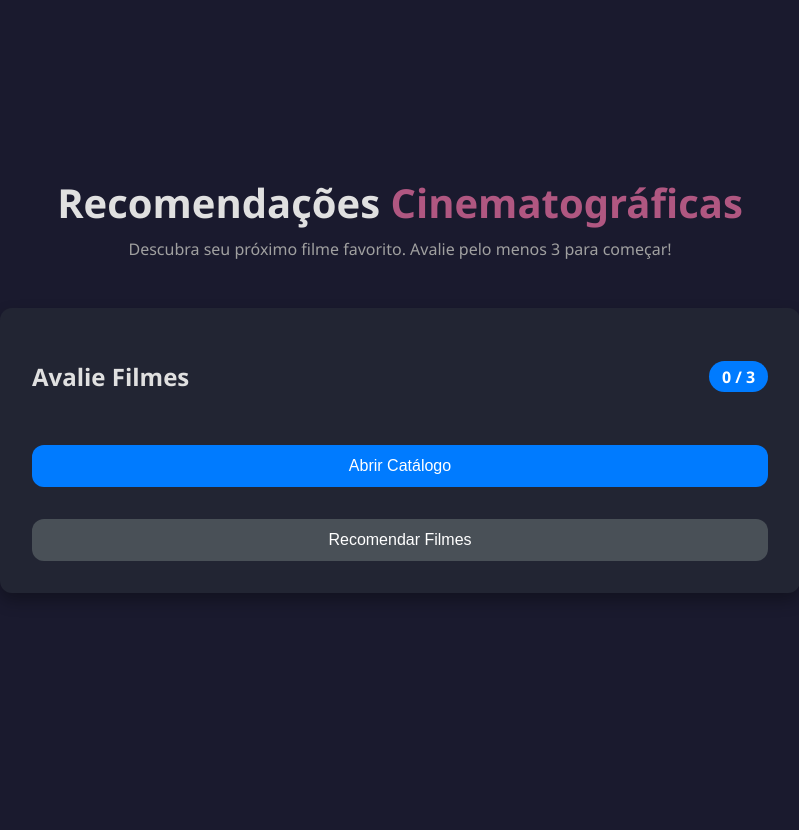
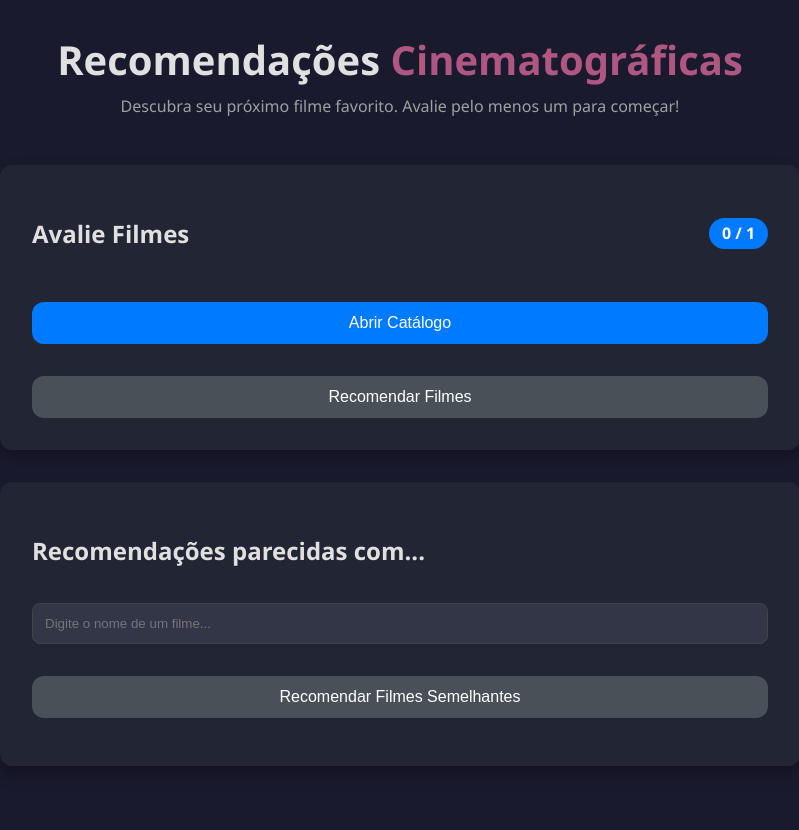
Before and after one commit to solovee/Movie_For_You, a Flask app: page / in a window 1280 px wide. Shown: the whole page, without its empty margins (240-1039 px from the left). Before the commit the page ends 561 px from the top, so only its background shows below. Run offline with Flask 3, Linux system fonts and the light colour scheme; parts of the project's set-up code (start-up, migrations or seed data) failed here and were passed over.

Commit message:
mudando estrategia

```diff
--- a/app.py
+++ b/app.py
@@ -1,12 +1,22 @@
+import os
 import pandas as pd
 import numpy as np
 import pickle
 from flask import Flask, render_template, request, jsonify
 from flask_cors import CORS
+from sentence_transformers import SentenceTransformer
 
-# Crie sua instância do app Flask
+# ---------------------------
+# Inicialização do modelo de embeddings
+# ---------------------------
+model_st = SentenceTransformer("all-MiniLM-L6-v2")
+print("Modelo SentenceTransformer carregado.")
+
+# ---------------------------
+# Inicialização Flask
+# ---------------------------
 app = Flask(__name__)
-CORS(app)  # Permite requisições do frontend
+CORS(app)
 
 # ---------------------------
 # Carregamento de dados
@@ -29,11 +39,14 @@
 else:
     movies_usados_df = None
 
+# ---------------------------
+# Carregamento de embeddings pré-existentes
+# ---------------------------
 try:
     movie_embs = np.load("movie_embeddings.npy")  # shape (n_movies, emb_dim)
     print(f"Embeddings de filmes carregados: shape {movie_embs.shape}")
 except FileNotFoundError:
-    print("Erro: arquivo 'movie_embeddings.npy' não encontrado.")
+    print("Aviso: arquivo 'movie_embeddings.npy' não encontrado.")
     movie_embs = None
 
 try:
@@ -41,66 +54,158 @@
         movie2idx = pickle.load(f)
     print(f"Mapa movie2idx carregado: {len(movie2idx)} filmes")
 except FileNotFoundError:
-    print("Erro: arquivo 'movie2idx.pkl' não encontrado.")
+    print("Aviso: arquivo 'movie2idx.pkl' não encontrado.")
     movie2idx = None
 
-# Cria o mapeamento inverso (idx -> movieId)
 if movie2idx is not None:
     idx2movie = {idx: mid for mid, idx in movie2idx.items()}
 else:
     idx2movie = None
 
 # ---------------------------
+# Carregamento de tags
+# ---------------------------
+try:
+    tags_df = pd.read_csv("ml-latest-small/tags.csv")  # deve ter 'movieId' e 'tag'
+    print(f"Tags carregadas: {len(tags_df)} registros")
+except FileNotFoundError:
+    print("Aviso: arquivo 'tags.csv' não encontrado.")
+    tags_df = None
 
+# Agrupa tags por filme
+if tags_df is not None and movies_usados_df is not None:
+    tags_agg = tags_df.groupby('movieId')['tag'].apply(lambda x: ' '.join(x.dropna().astype(str))).reset_index()
+    movies_tags_df = movies_usados_df.merge(tags_agg, on='movieId', how='left')
+    movies_tags_df['tag'] = movies_tags_df['tag'].fillna("")
+else:
+    movies_tags_df = movies_usados_df.copy()
+    movies_tags_df['tag'] = ""
+
+# ---------------------------
+# Embeddings semânticos das TAGS dos filmes (SentenceTransformer)
+# ---------------------------
+def gerar_embeddings_tags_filmes_st(movies_tags_df):
+    """
+    Gera embeddings semânticos das tags agregadas por filme usando SentenceTransformer.
+    """
+    print("Gerando embeddings semânticos para tags de filmes com SentenceTransformer...")
+    tag_texts = movies_tags_df['tag'].tolist()
+    embeddings = model_st.encode(tag_texts, show_progress_bar=True, convert_to_numpy=True, normalize_embeddings=True)
+    return embeddings.astype(np.float32)
+
+try:
+    movie_tag_embs = np.load("movie_tag_embs.npy")
+    print(f"Embeddings de tags carregados: shape {movie_tag_embs.shape}")
+except FileNotFoundError:
+    if movies_tags_df is not None:
+        movie_tag_embs = gerar_embeddings_tags_filmes_st(movies_tags_df)
+        np.save("movie_tag_embs.npy", movie_tag_embs)
+        print("Embeddings de tags gerados e salvos.")
+    else:
+        movie_tag_embs = None
+
+# ---------------------------
+# Funções de recomendação
+# ---------------------------
 def gerar_usuario_embedding(meus_ratings):
-    """Gera embedding do usuário a partir de suas avaliações"""
+    """
+    Gera embedding do usuário a partir de suas avaliações.
+    Normaliza o embedding para que possa ser usado em similaridade coseno.
+    """
     if movie2idx is None or movie_embs is None:
         return None
 
-    # Filtra apenas filmes que existem no mapeamento
+    # Filtra apenas filmes que possuem embedding
     rated_movies = [mid for mid in meus_ratings if mid in movie2idx]
-
     if not rated_movies:
-        print("Nenhum filme avaliado está no dataset de embeddings.")
+        print("Nenhum filme avaliado possui embedding.")
         return None
 
-    # Obtém os índices dos filmes avaliados
     indices = [movie2idx[mid] for mid in rated_movies]
+    ratings = np.array([meus_ratings[mid] for mid in rated_movies], dtype=np.float32).reshape(-1, 1)
+    emb_filmes = movie_embs[indices]
 
-    # Obtém as notas normalizadas
-    ratings = np.array([meus_ratings[mid] for mid in rated_movies], dtype=np.float32).reshape(-1, 1)
-
-    # Obtém os embeddings dos filmes avaliados
-    emb_filmes = movie_embs[indices]  # shape (n_rated, emb_dim)
-
-    # Calcula embedding do usuário como média ponderada
+    # Embedding do usuário como média ponderada pelos ratings
     u_emb = (ratings * emb_filmes).sum(axis=0) / ratings.sum()
 
+    # Normaliza para similaridade coseno
+    u_emb /= np.linalg.norm(u_emb) + 1e-8
+
+    print(f'Filmes avaliados: {rated_movies}')
+    print(f'Embedding do usuário: {u_emb[:5]} ...')  # mostra só os 5 primeiros valores para debug
     return u_emb
 
-def recomendar_top_filmes(u_emb, meus_ratings, top_n=3):
-    """Retorna os títulos dos top_n filmes mais similares ao usuário"""
+
+def recomendar_top_filmes(u_emb, meus_ratings, top_n=5):
+    """
+    Retorna os títulos dos top_n filmes mais similares ao usuário.
+    Filtra filmes já avaliados.
+    """
     if movie_embs is None or movie2idx is None or idx2movie is None:
         return []
 
-    # Calcula similaridade via produto escalar (cosine similarity se embeddings normalizados)
-    scores = movie_embs @ u_emb  # shape (n_movies,)
+    # Normaliza embeddings dos filmes
+    movie_embs_norm = movie_embs / (np.linalg.norm(movie_embs, axis=1, keepdims=True) + 1e-8)
 
-    # Cria máscara para filmes já avaliados
+    # Calcula similaridade coseno
+    scores = movie_embs_norm @ u_emb
+
+    # Filtra filmes já avaliados
     avaliados_idx = set([movie2idx[mid] for mid in meus_ratings if mid in movie2idx])
-
-    # Zera scores dos filmes já avaliados
     scores_filtered = scores.copy()
     for idx in avaliados_idx:
         scores_filtered[idx] = -np.inf
 
-    # Obtém top_n filmes com maior score
+    # Seleciona top N
     top_indices = scores_filtered.argsort()[::-1][:top_n]
-
-    # Converte índices para movieIds
     top_movieIds = [idx2movie[idx] for idx in top_indices if idx in idx2movie]
 
-    # Busca títulos dos filmes - RETORNA APENAS OS TÍTULOS
+    filmes_recomendados = []
+    for mid in top_movieIds:
+        filme = movies_usados_df[movies_usados_df['movieId'] == mid]
+        if not filme.empty:
+            filmes_recomendados.append(filme.iloc[0]['title'])
+
+    print(f'Top {top_n} filmes recomendados: {filmes_recomendados}')
+    return filmes_recomendados
+
+
+def recomendar_por_tag(tag_input, top_n=5):
+    """Busca filmes semanticamente similares à tag fornecida usando SentenceTransformer."""
+    if movie_tag_embs is None:
+        return []
+
+    tag_emb = model_st.encode([tag_input], convert_to_numpy=True, normalize_embeddings=True)
+    tag_emb = tag_emb[0].astype(np.float32)
+
+    scores = movie_tag_embs @ tag_emb
+    top_indices = scores.argsort()[::-1][:top_n]
+    recomendados = movies_tags_df.iloc[top_indices]['title'].tolist()
+
+    return recomendados
+
+from sklearn.metrics.pairwise import cosine_similarity
+
+# ---------------------------
+# Função item-to-item similarity
+# ---------------------------
+def recomendar_item_to_item(movie_id, top_n=5):
+    """Retorna filmes mais similares a um filme específico usando embeddings."""
+    if movie_embs is None or movie2idx is None or idx2movie is None:
+        return []
+
+    if movie_id not in movie2idx:
+        return []
+
+    movie_idx = movie2idx[movie_id]
+    sims = cosine_similarity([movie_embs[movie_idx]], movie_embs)[0]
+
+    # Exclui o próprio filme
+    sims[movie_idx] = -np.inf
+
+    top_indices = sims.argsort()[::-1][:top_n]
+    top_movieIds = [idx2movie[idx] for idx in top_indices if idx in idx2movie]
+
     filmes_recomendados = []
     for mid in top_movieIds:
         filme = movies_usados_df[movies_usados_df['movieId'] == mid]
@@ -109,62 +214,87 @@
 
     return filmes_recomendados
 
+# ---------------------------
+# Rota Flask
+# ---------------------------
+@app.route('/api/recomendar_item', methods=['POST'])
+def recomendar_item_api():
+    """Recebe movieId e retorna top N filmes mais similares (item-to-item)."""
+    data = request.get_json()
+    movie_id = data.get("movieId", None)
+    top_n = data.get("top_n", 5)
 
+    if movie_id is None:
+        return jsonify({"error": "Nenhum movieId fornecido."}), 400
+
+    recomendados = recomendar_item_to_item(movie_id, top_n=top_n)
+    if not recomendados:
+        return jsonify({"error": "Não foi possível gerar recomendações."}), 400
+
+    return jsonify({"status": "success", "recomendados": recomendados}), 200
+
+
+# ---------------------------
+# Rotas Flask
+# ---------------------------
 @app.route('/')
 def home():
-    """Rota principal que renderiza a página HTML"""
     return render_template('index.html')
 
 @app.route('/api/filmes', methods=['GET'])
 def get_filmes():
-    """Rota que retorna todos os filmes do CSV"""
     if movies_usados_df is not None:
         return movies_usados_df.to_json(orient='records'), 200
     return jsonify({"error": "Filmes não disponíveis"}), 500
 
 @app.route('/api/recomendar', methods=['POST'])
 def processar_recomendacao():
-    """Rota que recebe ratings do usuário e retorna recomendações"""
     if movies_usados_df is None or movie_embs is None or movie2idx is None:
         return jsonify({"error": "Base de dados não carregada."}), 500
 
     try:
         meus_ratings = request.json.get('ratings', {})
-        # Converte chaves para int e valores para float
         meus_ratings = {int(k): float(v) for k, v in meus_ratings.items()}
 
-        if len(meus_ratings) < 3:
-            return jsonify({"error": "Avalie pelo menos 3 filmes para receber recomendações."}), 400
+        if len(meus_ratings) < 1:
+            return jsonify({"error": "Avalie pelo menos um filme."}), 400
 
-        # Gera embedding do usuário
         u_emb = gerar_usuario_embedding(meus_ratings)
         if u_emb is None:
-            return jsonify({"error": "Nenhum filme avaliado está no dataset de embeddings."}), 400
+            return jsonify({"error": "Nenhum filme avaliado possui embedding."}), 400
 
-        # Gera recomendações (retorna lista de strings com títulos)
-        filmes_recomendados = recomendar_top_filmes(u_emb, meus_ratings, top_n=3)
-
+        filmes_recomendados = recomendar_top_filmes(u_emb, meus_ratings, top_n=5)
         if not filmes_recomendados:
             return jsonify({"error": "Não foi possível gerar recomendações."}), 400
 
-        # Garante que está retornando uma lista simples de strings
         return jsonify({
             "status": "success",
-            "filmes_recomendados": list(filmes_recomendados)  # força conversão para lista
+            "filmes_recomendados": list(filmes_recomendados)
         }), 200
 
     except Exception as e:
         print(f"Erro na recomendação: {e}")
         import traceback
         traceback.print_exc()
-        return jsonify({"error": f"Ocorreu um erro interno: {str(e)}"}), 500
+        return jsonify({"error": str(e)}), 500
+
+@app.route('/api/recomendar_tag', methods=['POST'])
+def recomendar_por_tag_api():
+    """Recomenda filmes semelhantes a uma tag/palavra/frase."""
+    data = request.get_json()
+    tag_input = data.get("tag", "")
+    if not tag_input:
+        return jsonify({"error": "Nenhuma tag fornecida."}), 400
+
+    recomendados = recomendar_por_tag(tag_input, top_n=5)
+    return jsonify({"status": "success", "recomendados": recomendados}), 200
 
 @app.route('/api/status', methods=['GET'])
 def get_status():
-    """Rota para verificar o status do sistema"""
     status = {
         "movies_loaded": movies_usados_df is not None,
         "embeddings_loaded": movie_embs is not None,
+        "tag_embs_loaded": movie_tag_embs is not None,
         "movie2idx_loaded": movie2idx is not None,
         "num_movies": len(movies_usados_df) if movies_usados_df is not None else 0,
         "embedding_dim": movie_embs.shape[1] if movie_embs is not None else 0
--- a/static/script.js
+++ b/static/script.js
@@ -75,13 +75,13 @@
         });
 
         ratedCountSpan.textContent = ratedMovies.length;
-        recommendBtn.disabled = ratedMovies.length < 3;
+        recommendBtn.disabled = ratedMovies.length < 1;
     };
 
     // Função para enviar os dados e buscar recomendações
     const getRecommendations = async () => {
-        if (Object.keys(userRatings).length < 3) {
-            showToast('Por favor, avalie no mínimo 3 filmes.', 'warning');
+        if (Object.keys(userRatings).length < 1) {
+            showToast('Por favor, avalie no mínimo um filme.', 'warning');
             return;
         }
 
@@ -188,6 +188,63 @@
     });
 
     recommendBtn.addEventListener('click', getRecommendations);
+    const itemSearchBar = document.getElementById('item-search-bar');
+    const itemRecommendBtn = document.getElementById('item-recommend-btn');
+    const itemRecommendationsList = document.getElementById('item-recommendations-list');
+
+    // Habilita botão se houver texto
+    itemSearchBar.addEventListener('input', () => {
+        itemRecommendBtn.disabled = itemSearchBar.value.trim() === '';
+    });
+
+    // Função para buscar recomendação item-to-item
+    const getItemRecommendations = async () => {
+        const query = itemSearchBar.value.trim();
+        if (!query) return;
+
+        // Buscar movieId correspondente
+        const movie = allMovies.find(m => m.title.toLowerCase() === query.toLowerCase());
+        if (!movie) {
+            showToast('Filme não encontrado no catálogo.', 'warning');
+            return;
+        }
+
+        loadingModal.style.display = 'flex';
+        try {
+            const response = await fetch('http://127.0.0.1:5000/api/recomendar_item', {
+                method: 'POST',
+                headers: { 'Content-Type': 'application/json' },
+                body: JSON.stringify({ movieId: movie.movieId, top_n: 5 })
+            });
+
+            const data = await response.json();
+            if (!response.ok) {
+                throw new Error(data.error || 'Erro na requisição.');
+            }
+
+            // Exibir recomendações
+            itemRecommendationsList.innerHTML = '';
+            if (data.recomendados.length === 0) {
+                itemRecommendationsList.innerHTML = `<li>Nenhuma recomendação encontrada.</li>`;
+            } else {
+                data.recomendados.forEach(title => {
+                    const li = document.createElement('li');
+                    li.textContent = title;
+                    itemRecommendationsList.appendChild(li);
+                });
+            }
+
+            showToast('Recomendações item-to-item geradas!', 'success');
+        } catch (error) {
+            showToast('Erro: ' + error.message, 'error');
+            console.error('Erro item-to-item:', error);
+        } finally {
+            loadingModal.style.display = 'none';
+        }
+    };
+
+    itemRecommendBtn.addEventListener('click', getItemRecommendations);
+
 
     // Início da aplicação
     fetchMovies();
--- a/static/style.css
+++ b/static/style.css
@@ -296,3 +296,23 @@
     0% { transform: rotate(0deg); }
     100% { transform: rotate(360deg); }
 }
+
+#item-search-bar {
+    width: 100%;
+    padding: 0.75rem;
+    margin-bottom: 1rem;
+    border: 1px solid #444;
+    background-color: #333646;
+    color: var(--text-color);
+    border-radius: 8px;
+    box-sizing: border-box;
+}
+
+#item-recommendations-list li {
+    background: #333646;
+    padding: 1rem;
+    border-left: 4px solid var(--primary-color);
+    border-radius: 8px;
+    margin-bottom: 0.75rem;
+    animation: fadeIn 0.5s ease-out;
+}
--- a/templates/index.html
+++ b/templates/index.html
@@ -11,24 +11,34 @@
     <div class="container">
         <header class="header">
             <h1 class="logo">Recomendações <span class="highlight">Cinematográficas</span></h1>
-            <p class="subtitle">Descubra seu próximo filme favorito. Avalie pelo menos 3 para começar!</p>
+            <p class="subtitle">Descubra seu próximo filme favorito. Avalie pelo menos um para começar!</p>
         </header>
 
         <main class="main-content">
             <div class="card" id="card-avalia">
                 <div class="card-header">
                     <h2>Avalie Filmes</h2>
-                    <span class="count-box"><span id="rated-count">0</span> / 3</span>
+                    <span class="count-box"><span id="rated-count">0</span> / 1</span>
                 </div>
                 <button class="btn btn-primary" id="open-catalog-btn">Abrir Catálogo</button>
                 <ul id="ratings-list" class="ratings-list"></ul>
                 <button class="btn btn-secondary" id="recommend-btn" disabled>Recomendar Filmes</button>
             </div>
-
             <div class="card card-result" id="card-result" style="display:none;">
-                <h2>Sua Lista de Recomendações</h2>
+                <h2>Lista de Recomendações baseado nos filmes que você avaliou</h2>
                 <ul id="recommendations-list" class="recommendations-list"></ul>
             </div>
+            <div class="card" id="card-item-to-item">
+                <div class="card-header">
+                    <h2>Recomendações parecidas com...</h2>
+                </div>
+                <input type="text" id="item-search-bar" placeholder="Digite o nome de um filme...">
+                <button class="btn btn-secondary" id="item-recommend-btn" disabled>Recomendar Filmes Semelhantes</button>
+            <ul id="item-recommendations-list" class="recommendations-list"></ul>
+</div>
+
+
+
         </main>
 
         <div id="catalog-modal" class="modal">
```
Also changed, not shown: 4 other files.
